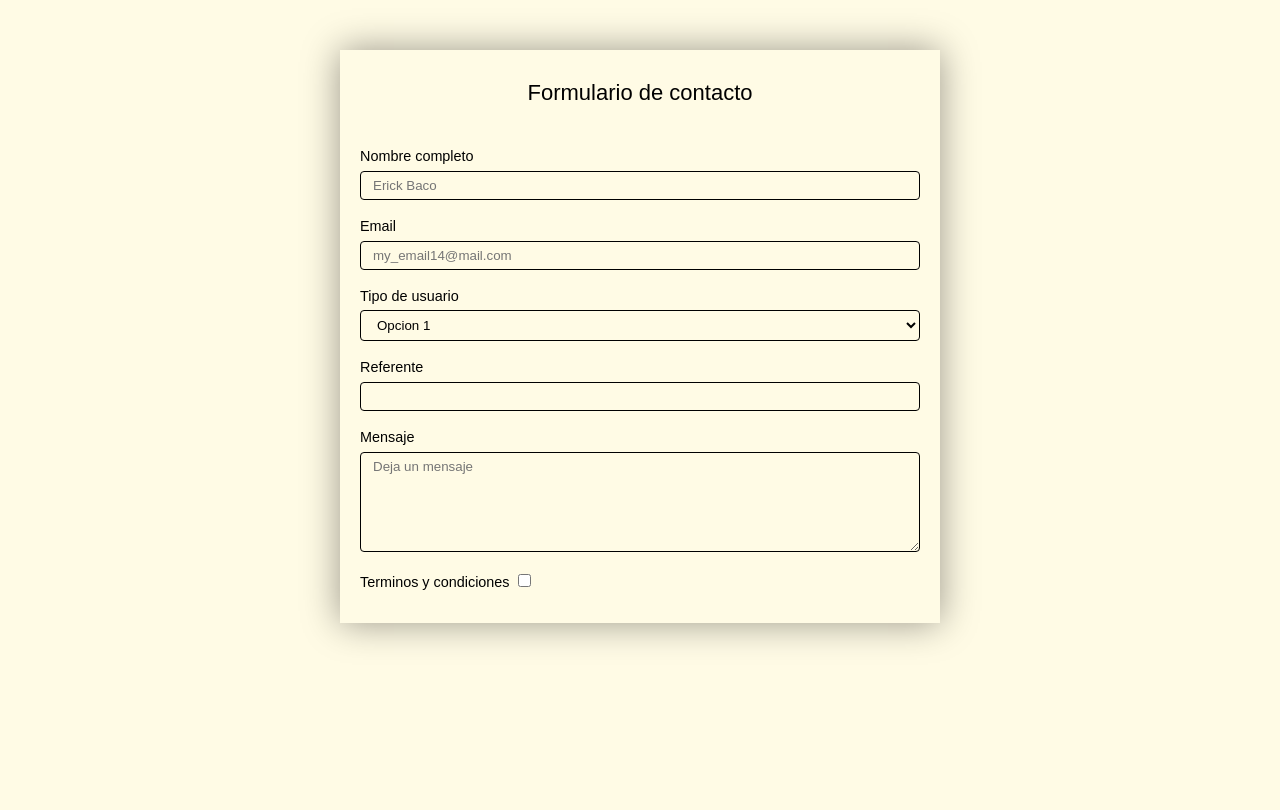
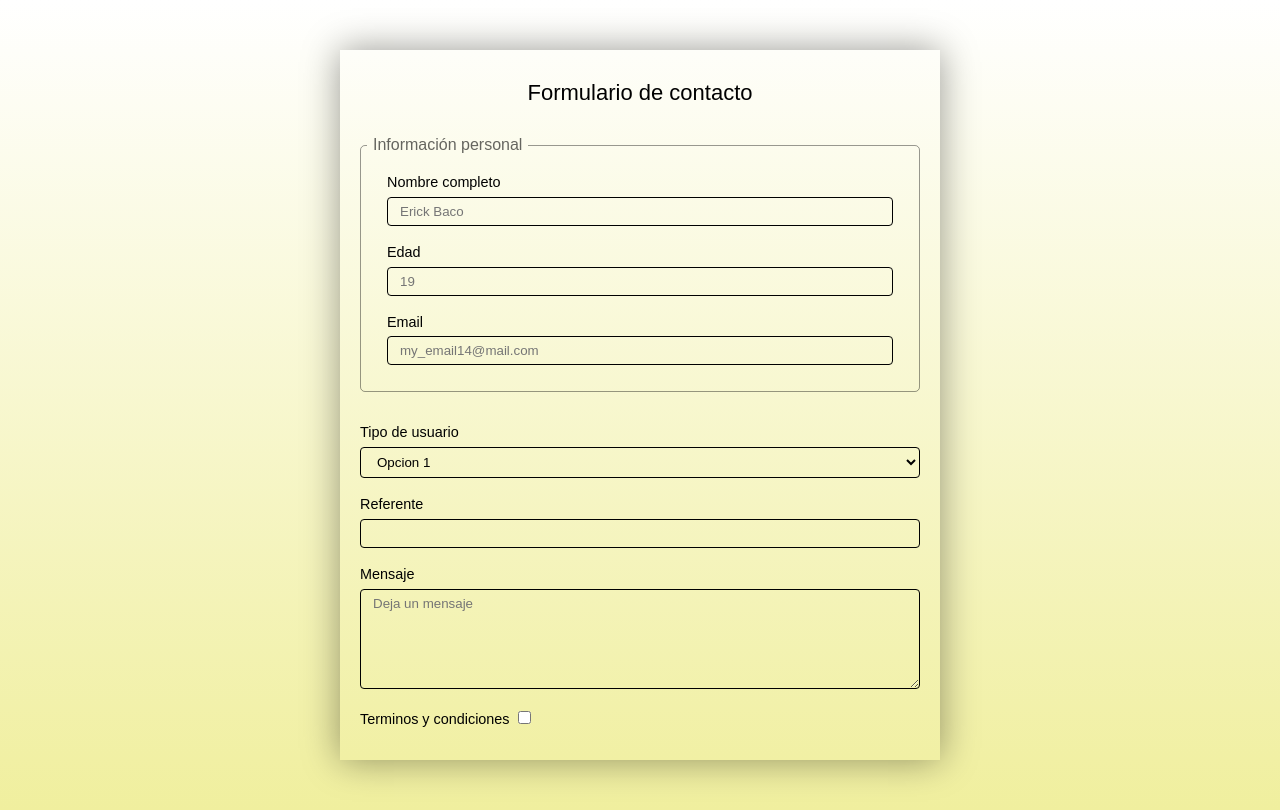
Before and after one commit to Erick-Baco/Road-WEB, a plain HTML site: page input_label/index.html in a window 1280 px wide. Drawn offline with Linux system fonts and the light colour scheme.

Commit message:
feat(html avanzado): fieldset y legend

```diff
--- a/input_label/index.html
+++ b/input_label/index.html
@@ -11,7 +11,9 @@
     <form action="">
         <h2>Formulario de contacto</h2>
 
-        <!--Imput sencillo -->
+        <fieldset>
+            <legend>Información personal</legend>
+                    <!--Imput simple -->
 
         <div class="form_input">
             <!--el id también funciona para posicionar el cursor -->
@@ -19,9 +21,14 @@
             <input type="text" placeholder="Erick Baco" id="nombre">
         </div>
         <div class="form_input">
+            <label for="email">Edad</label>
+            <input type="number" placeholder="19" id="email">
+        </div>
+        <div class="form_input">
             <label for="email">Email</label>
             <input type="email" placeholder="my_email14@mail.com" id="email">
         </div>
+        </fieldset>
 
         <!--Datalist y option-->
 
--- a/input_label/styles.css
+++ b/input_label/styles.css
@@ -1,6 +1,6 @@
 body{
     margin: 0;
-    background-color: rgba(255, 247, 190, 0.4);
+    background: linear-gradient(to top, rgb(240, 239, 158), rgb(255, 255, 255) );
     font-family: sans-serif;
 }
 
@@ -10,7 +10,7 @@ h2{
     margin-bottom: 20px;
     font-weight: 100;
     font-size: 22px;
-    padding: 10px;
+    padding: 10px;ß
 }
 
 form{
@@ -20,6 +20,7 @@ form{
     margin: auto;
     box-shadow: 0 0 35px #0006;
     margin-top: 50px;
+    margin-bottom: 50px;
 }
 
 .form_input{
@@ -57,3 +58,16 @@ label{
 .checkbox{
     width: auto;
 }
+
+fieldset{
+    margin: 10px 0;
+    border: 1px solid #0006;
+    border-radius: 5px;
+    padding: 8px 6px 20px 6px;
+    margin: 20px;
+}
+
+legend{
+    padding: 0 6px;
+    color: #0009;
+}
```
